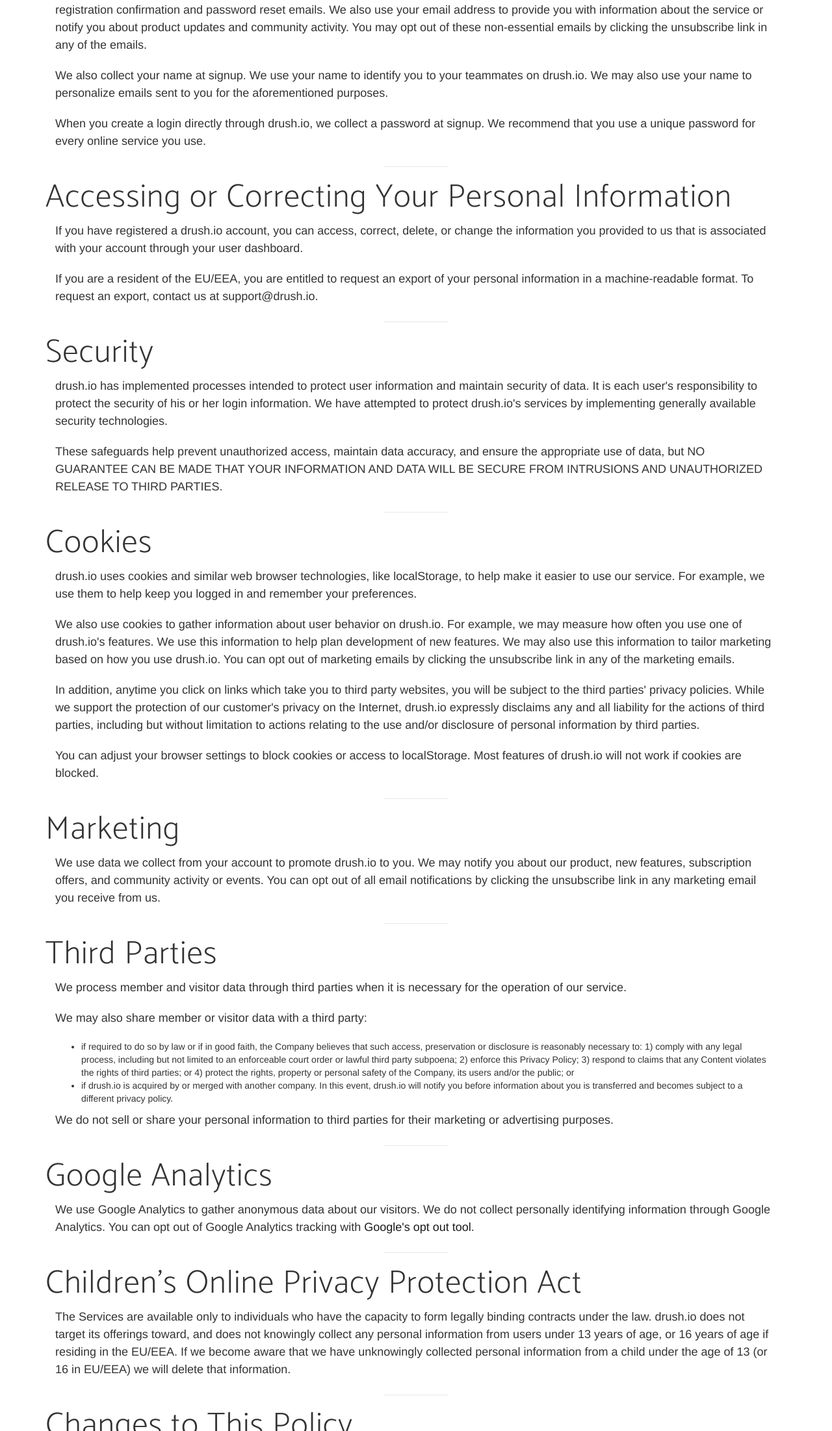
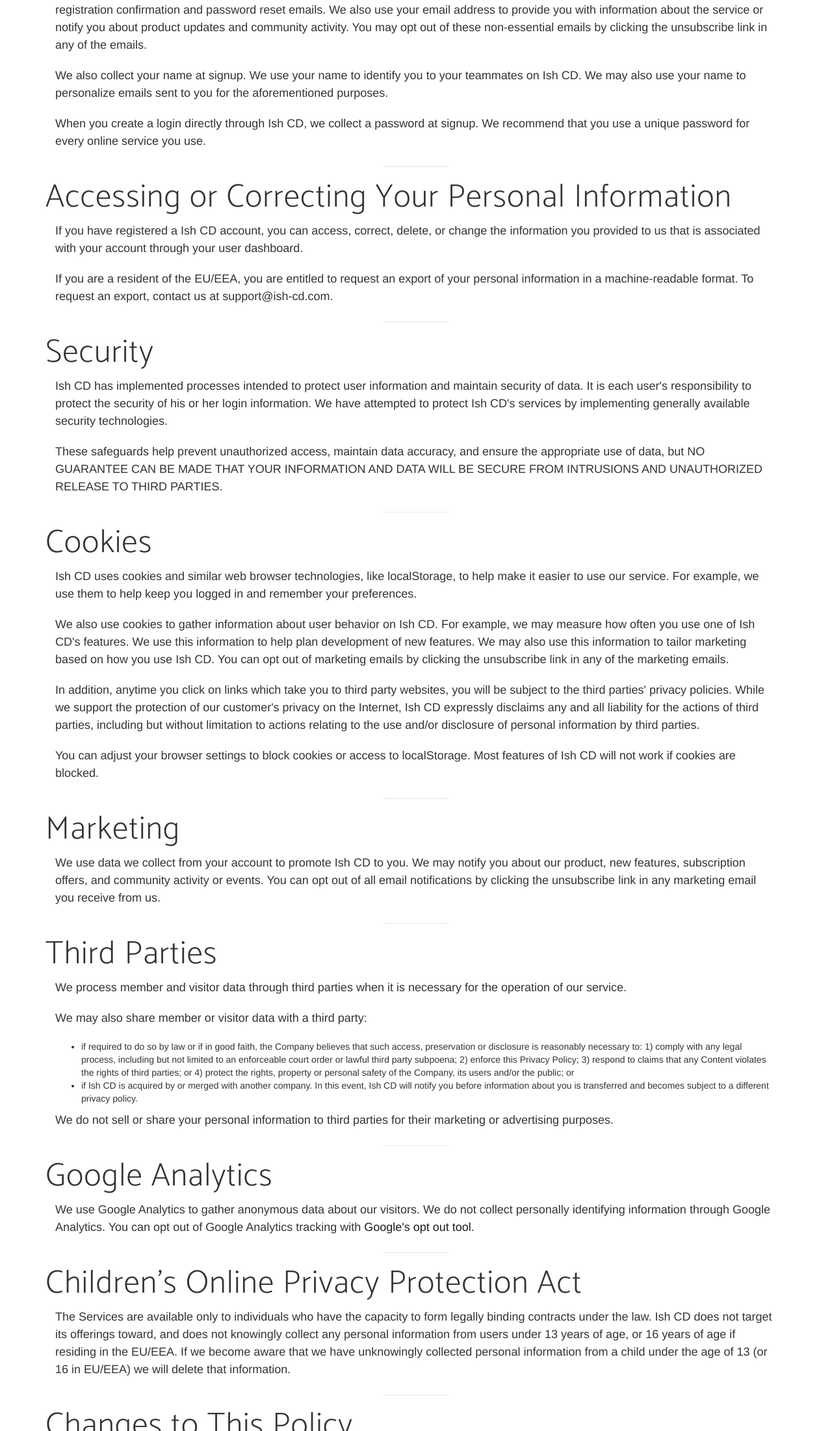
Before and after one commit to ish-cd/www, a website: page privacy.html in a window 1280 px wide. Shown: the part 597-2800 px from the top of the page at 65% size. Drawn offline with nearby package versions, Linux system fonts and the light colour scheme; a web font is replaced by a local one.

Commit message:
Rebrand.

```diff
--- a/privacy.html
+++ b/privacy.html
@@ -13,10 +13,10 @@
   <meta charset="utf-8">
   <meta http-equiv="X-UA-Compatible" content="IE=edge">
   <meta name="viewport" content="width=device-width, initial-scale=1">
-  <meta name="description" content="drush.io privacy policy.">
-  <meta name="author" content="drush.io">
+  <meta name="description" content="Ish CD privacy policy.">
+  <meta name="author" content="The Ish CD Team">
 
-  <title>drush.io - privacy policy</title>
+  <title>Ish CD - Privacy Policy</title>
 
   <!-- Bootstrap Core CSS -->
   <link href="lib/bootstrap/css/bootstrap.min.css" rel="stylesheet">
@@ -55,7 +55,7 @@
       <button type="button" class="navbar-toggle collapsed" data-toggle="collapse" data-target="#bs-example-navbar-collapse-1">
         <span class="sr-only">Toggle navigation</span> <i class="fa fa-bars"></i>
       </button>
-      <a class="navbar-brand page-scroll" href="/">drush.io</a>
+      <a class="navbar-brand page-scroll" href="/">Ish - Continuous Delivery</a>
     </div>
   </div>
   <!-- /.container-fluid -->
@@ -84,8 +84,8 @@
       <div class="col-md-12">
         <div class="container-fluid">
           <p>We collect your email address at signup. We use your email address to send you communication essential to providing service, including registration confirmation and password reset emails. We also use your email address to provide you with information about the service or notify you about product updates and community activity. You may opt out of these non-essential emails by clicking the unsubscribe link in any of the emails.</p>
-          <p>We also collect your name at signup. We use your name to identify you to your teammates on drush.io. We may also use your name to personalize emails sent to you for the aforementioned purposes.</p>
-          <p>When you create a login directly through drush.io, we collect a password at signup. We recommend that you use a unique password for every online service you use.</p>
+          <p>We also collect your name at signup. We use your name to identify you to your teammates on Ish CD. We may also use your name to personalize emails sent to you for the aforementioned purposes.</p>
+          <p>When you create a login directly through Ish CD, we collect a password at signup. We recommend that you use a unique password for every online service you use.</p>
           <hr>
         </div>
       </div>
@@ -100,8 +100,8 @@
     <div class="row">
       <div class="col-md-12">
         <div class="container-fluid">
-          <p>If you have registered a drush.io account, you can access, correct, delete, or change the information you provided to us that is associated with your account through your user dashboard.</p>
-          <p>If you are a resident of the EU/EEA, you are entitled to request an export of your personal information in a machine-readable format. To request an export, contact us at support@drush.io.</p>
+          <p>If you have registered a Ish CD account, you can access, correct, delete, or change the information you provided to us that is associated with your account through your user dashboard.</p>
+          <p>If you are a resident of the EU/EEA, you are entitled to request an export of your personal information in a machine-readable format. To request an export, contact us at support@ish-cd.com.</p>
           <hr>
         </div>
       </div>
@@ -116,7 +116,7 @@
     <div class="row">
       <div class="col-md-12">
         <div class="container-fluid">
-          <p>drush.io has implemented processes intended to protect user information and maintain security of data. It is each user's responsibility to protect the security of his or her login information. We have attempted to protect drush.io's services by implementing generally available security technologies.</p>
+          <p>Ish CD has implemented processes intended to protect user information and maintain security of data. It is each user's responsibility to protect the security of his or her login information. We have attempted to protect Ish CD's services by implementing generally available security technologies.</p>
           <p>These safeguards help prevent unauthorized access, maintain data accuracy, and ensure the appropriate use of data, but NO GUARANTEE CAN BE MADE THAT YOUR INFORMATION AND DATA WILL BE SECURE FROM INTRUSIONS AND UNAUTHORIZED RELEASE TO THIRD PARTIES.</p>
           <hr>
         </div>
@@ -132,10 +132,10 @@
     <div class="row">
       <div class="col-md-12">
         <div class="container-fluid">
-          <p>drush.io uses cookies and similar web browser technologies, like localStorage, to help make it easier to use our service. For example, we use them to help keep you logged in and remember your preferences.</p>
-          <p>We also use cookies to gather information about user behavior on drush.io. For example, we may measure how often you use one of drush.io's features. We use this information to help plan development of new features. We may also use this information to tailor marketing based on how you use drush.io. You can opt out of marketing emails by clicking the unsubscribe link in any of the marketing emails.</p>
-          <p>In addition, anytime you click on links which take you to third party websites, you will be subject to the third parties' privacy policies. While we support the protection of our customer's privacy on the Internet, drush.io expressly disclaims any and all liability for the actions of third parties, including but without limitation to actions relating to the use and/or disclosure of personal information by third parties.</p>
-          <p>You can adjust your browser settings to block cookies or access to localStorage. Most features of drush.io will not work if cookies are blocked.</p>
+          <p>Ish CD uses cookies and similar web browser technologies, like localStorage, to help make it easier to use our service. For example, we use them to help keep you logged in and remember your preferences.</p>
+          <p>We also use cookies to gather information about user behavior on Ish CD. For example, we may measure how often you use one of Ish CD's features. We use this information to help plan development of new features. We may also use this information to tailor marketing based on how you use Ish CD. You can opt out of marketing emails by clicking the unsubscribe link in any of the marketing emails.</p>
+          <p>In addition, anytime you click on links which take you to third party websites, you will be subject to the third parties' privacy policies. While we support the protection of our customer's privacy on the Internet, Ish CD expressly disclaims any and all liability for the actions of third parties, including but without limitation to actions relating to the use and/or disclosure of personal information by third parties.</p>
+          <p>You can adjust your browser settings to block cookies or access to localStorage. Most features of Ish CD will not work if cookies are blocked.</p>
           <hr>
         </div>
       </div>
@@ -150,7 +150,7 @@
     <div class="row">
       <div class="col-md-12">
         <div class="container-fluid">
-          <p>We use data we collect from your account to promote drush.io to you. We may notify you about our product, new features, subscription offers, and community activity or events. You can opt out of all email notifications by clicking the unsubscribe link in any marketing email you receive from us.</p>
+          <p>We use data we collect from your account to promote Ish CD to you. We may notify you about our product, new features, subscription offers, and community activity or events. You can opt out of all email notifications by clicking the unsubscribe link in any marketing email you receive from us.</p>
           <hr>
         </div>
       </div>
@@ -169,7 +169,7 @@
           <p>We may also share member or visitor data with a third party:</p>
           <ul>
             <li>if required to do so by law or if in good faith, the Company believes that such access, preservation or disclosure is reasonably necessary to: 1) comply with any legal process, including but not limited to an enforceable court order or lawful third party subpoena; 2) enforce this Privacy Policy; 3) respond to claims that any Content violates the rights of third parties; or 4) protect the rights, property or personal safety of the Company, its users and/or the public; or</li>
-            <li>if drush.io is acquired by or merged with another company. In this event, drush.io will notify you before information about you is transferred and becomes subject to a different privacy policy.</li>
+            <li>if Ish CD is acquired by or merged with another company. In this event, Ish CD will notify you before information about you is transferred and becomes subject to a different privacy policy.</li>
           </ul>
           <p>We do not sell or share your personal information to third parties for their marketing or advertising purposes.</p>
           <hr>
@@ -201,7 +201,7 @@
     <div class="row">
       <div class="col-md-12">
         <div class="container-fluid">
-          <p>The Services are available only to individuals who have the capacity to form legally binding contracts under the law. drush.io does not target its offerings toward, and does not knowingly collect any personal information from users under 13 years of age, or 16 years of age if residing in the EU/EEA. If we become aware that we have unknowingly collected personal information from a child under the age of 13 (or 16 in EU/EEA) we will delete that information.</p>
+          <p>The Services are available only to individuals who have the capacity to form legally binding contracts under the law. Ish CD does not target its offerings toward, and does not knowingly collect any personal information from users under 13 years of age, or 16 years of age if residing in the EU/EEA. If we become aware that we have unknowingly collected personal information from a child under the age of 13 (or 16 in EU/EEA) we will delete that information.</p>
           <hr>
         </div>
       </div>
@@ -216,7 +216,7 @@
     <div class="row">
       <div class="col-md-12">
         <div class="container-fluid">
-          <p>drush.io may periodically update this policy. We will notify you about significant changes in the way we treat personal information by posting a prominent notice on the drush.io Site. Each version of this Policy will be identified at the bottom of the page by its effective date.</p>
+          <p>Ish CD may periodically update this policy. We will notify you about significant changes in the way we treat personal information by posting a prominent notice on the Ish CD Site. Each version of this Policy will be identified at the bottom of the page by its effective date.</p>
           <hr>
         </div>
       </div>
@@ -233,7 +233,7 @@
 
 <footer>
   <div class="container">
-    <p>&copy; 2018 drush.io. All Rights Reserved.</p>
+    <p>&copy; 2018 Ish CD. All Rights Reserved.</p>
     <ul class="list-inline">
       <li>
         <a href="/privacy.html">Privacy</a>
```
Also changed, not shown: index.html (+8 -8 lines).
